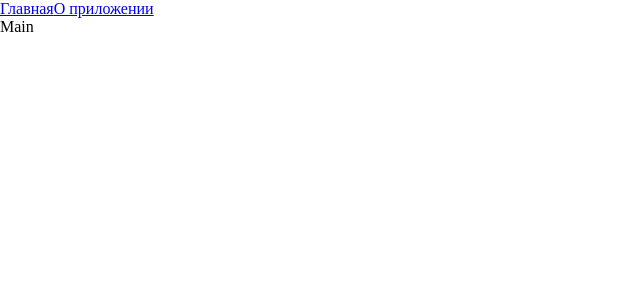
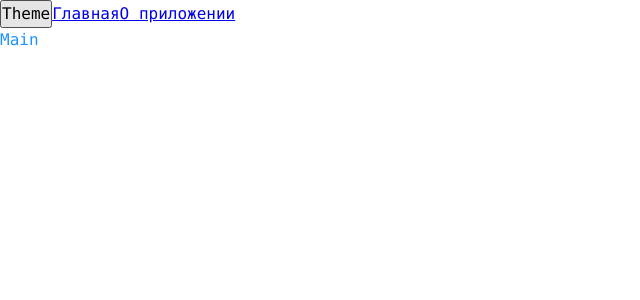
Before and after one commit to AirMaks/advanced, a React app: page / in a window 1280 px wide. Shown: the top 300 px of the page, without its empty margins (0-640 px from the left). Built offline with nearby package versions, Linux system fonts and the light colour scheme.

Commit message:
created theme hook and styles

```diff
--- a/src/App.tsx
+++ b/src/App.tsx
@@ -1,12 +1,17 @@
 import { Link, Route, Routes } from 'react-router-dom';
-import "./index.scss";
+import "./styles/index.scss";
 import { AboutPageAsync } from './pages/AboutPage/AboutPage.async';
 import { MainPageAsync } from './pages/MainPage/MainPage.async';
 import { Suspense } from 'react';
+import { useTheme } from './theme/useTheme';
+
 
 const App = () => {
+    const {theme, toggleTheme} = useTheme();
+
     return (
-        <div className="app">
+        <div className={`app ${theme}`}>
+            <button onClick={toggleTheme}>Theme</button>
             <Link to="/">Главная</Link>
             <Link to="/about">О приложении</Link>
                 <Suspense fallback={<div>Loading...</div>}>
--- a/src/index.scss
+++ /dev/null
@@ -1,5 +0,0 @@
-* {
-    margin: 0;
-    padding: 0;
-    box-sizing: border-box;
-}
--- a/src/index.tsx
+++ b/src/index.tsx
@@ -1,11 +1,14 @@
 import {render} from "react-dom";
 import App from "./App";
 import { BrowserRouter } from "react-router-dom";
+import ThemeProvider from "./theme/ThemeProvider";
 
 
 render(
     <BrowserRouter>
-        <App />
+        <ThemeProvider>
+            <App />
+        </ThemeProvider>
     </BrowserRouter>,
     document.getElementById("root")
 )
--- /dev/null
+++ b/src/styles/index.scss
@@ -0,0 +1,13 @@
+@import "reset";
+@import "variables/global";
+@import "themes/normal";
+@import "themes/dark";
+
+.app {
+    font: var(--font-m);
+
+    background: var(--bg-color);
+    color: var(--primary-color);
+
+    min-height: 100vh;
+}
--- /dev/null
+++ b/src/styles/reset.scss
@@ -0,0 +1,13 @@
+* {
+    margin: 0;
+    padding: 0;
+    box-sizing: border-box;
+}
+
+input,
+button,
+textarea,
+select {
+    margin: 0;
+    font: inherit;
+}
--- /dev/null
+++ b/src/styles/themes/dark.scss
@@ -0,0 +1,5 @@
+.app.dark {
+    --bg-color: #0e0e75;
+    --primary-color: #fff;
+    --secondary-color: #04ff04;
+}
--- /dev/null
+++ b/src/styles/themes/normal.scss
@@ -0,0 +1,5 @@
+:root {
+    --bg-color: #ffffff;
+    --primary-color: #1f92fd;
+    --secondary-color: #271494;
+}
--- /dev/null
+++ b/src/styles/variables/global.scss
@@ -0,0 +1,11 @@
+:root {
+    --font-family-main: Consolas, "Times New Roman", sans-serif;
+
+    --font-size-m: 16px;
+    --font-line-m: 24px;
+    --font-m: var(--font-size-m) / var(--font-line-m) var(--font-family-main);
+
+    --font-size-l: 24px;
+    --font-line-l: 32px;
+    --font-l: var(--font-size-l) / var(--font-line-l) var(--font-family-main);
+}
--- /dev/null
+++ b/src/theme/ThemeContext.ts
@@ -0,0 +1,14 @@
+import { createContext } from "react";
+
+export enum Theme {
+    LIGHT = "light",
+    DARK = "dark"
+}
+
+export interface ThemeContextProps {
+    theme?: Theme;
+    setTheme?: (theme: Theme) => void;
+}
+export const ThemeContext = createContext<ThemeContextProps>({});
+
+export const LOCAL_STORAGE_THEME_KEY = "theme";
--- /dev/null
+++ b/src/theme/ThemeProvider.tsx
@@ -0,0 +1,21 @@
+import { useState, useMemo, FC } from "react";
+import {LOCAL_STORAGE_THEME_KEY, Theme, ThemeContext} from "./ThemeContext";
+
+
+export const defaultTheme = localStorage.getItem(LOCAL_STORAGE_THEME_KEY) as Theme || Theme.LIGHT;
+const ThemeProvider: FC = ({ children }) => {
+    const [theme, setTheme] = useState<Theme>(defaultTheme);
+
+    const defaultProps = useMemo(() => ({
+        theme: theme,
+        setTheme: setTheme
+    }), [theme])
+
+    return (
+        <ThemeContext.Provider value={defaultProps}>
+            {children}
+        </ThemeContext.Provider>
+    );
+};
+
+export default ThemeProvider;
--- /dev/null
+++ b/src/theme/useTheme.ts
@@ -0,0 +1,19 @@
+import { LOCAL_STORAGE_THEME_KEY, Theme, ThemeContext } from "./ThemeContext";
+
+import {useContext} from "react";
+
+export interface UseThemeResult {
+    theme: Theme;
+    toggleTheme: () => void;
+}
+export function useTheme(): UseThemeResult {
+    const {theme, setTheme} = useContext(ThemeContext);
+
+    const toggleTheme = () => {
+        const newTheme = theme  === Theme.DARK ? Theme.LIGHT : Theme.DARK;
+        setTheme(newTheme);
+        localStorage.setItem(LOCAL_STORAGE_THEME_KEY, newTheme);
+    }
+
+    return {theme, toggleTheme}
+}
```
